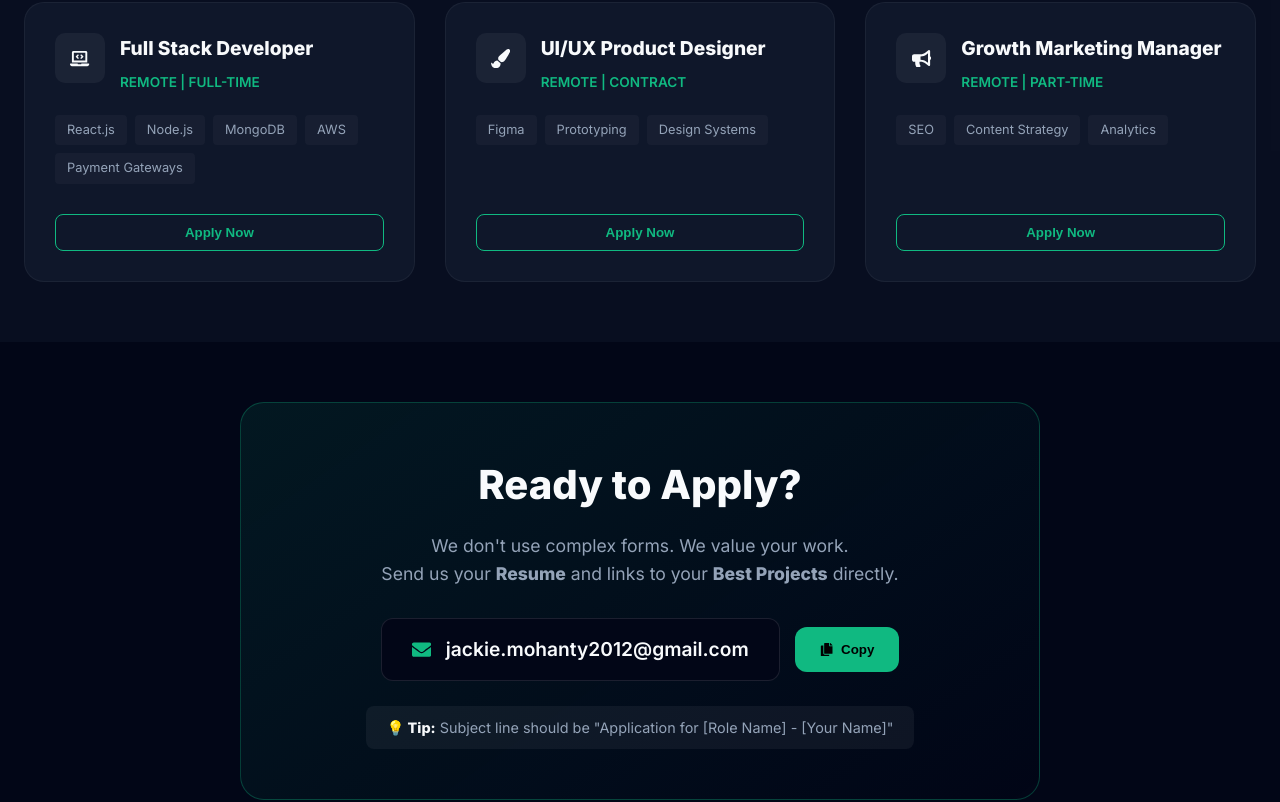
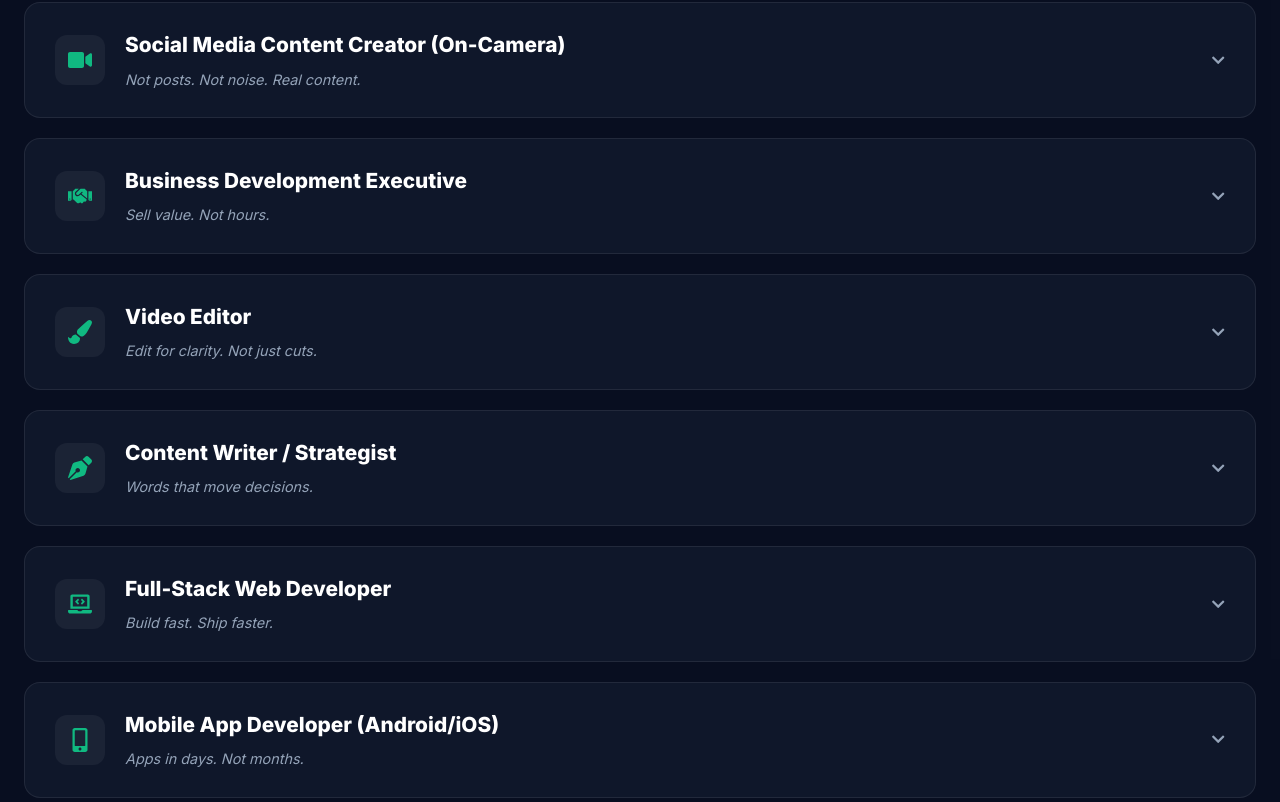
Before and after one commit to babludangi6266/CronoVerse, a React (Vite) app: page /careers in a window 1280 px wide. Shown: the part 1120-1922 px from the top of the page. Built offline with nearby package versions, Linux system fonts and the light colour scheme.

Commit message:
email updates and changes in career page about hiring

```diff
--- a/src/components/sections/About.jsx
+++ b/src/components/sections/About.jsx
@@ -25,7 +25,7 @@ const About = () => {
     },
     {
       id: 2, name: "Bablu Dangi", role: "Co-Founder",
-      image: "https://media.licdn.com/dms/image/v2/D5603AQHMIEo9mFohIA/profile-displayphoto-scale_400_400/B56ZoJu3TlKIAg-/0/1761099872653?e=1768435200&v=beta&t=oLFkQMYQcVx1J0IYoo7eVRjU5KFVARtklbyOhcMEjzA",
+      image: "/images/bablu.jpg",
       linkedin: "https://www.linkedin.com/in/bablu-dangi-ba8a01259/"
     }
   ];
--- a/src/components/sections/Contact.jsx
+++ b/src/components/sections/Contact.jsx
@@ -47,6 +47,8 @@ const Contact = () => {
                 <div>
                   <h4>Email Us</h4>
                   <p>{COMPANY_INFO.email}</p>
+                  <p>or</p>
+                  <p>jackie@lexatechnologies.com</p>
                 </div>
               </div>
 
--- a/src/pages/Careers.jsx
+++ b/src/pages/Careers.jsx
@@ -1,14 +1,16 @@
 import React, { useState } from 'react';
-import { motion } from 'framer-motion';
+import { motion, AnimatePresence } from 'framer-motion';
 import {
   FaRocket, FaClock, FaGlobeAmericas, FaLaptopCode,
-  FaPaintBrush, FaBullhorn, FaCopy, FaCheckCircle, FaEnvelope
+  FaPaintBrush, FaBullhorn, FaVideo, FaHandshake, FaPenNib,
+  FaMobileAlt, FaCheckCircle, FaEnvelope, FaCopy, FaArrowRight, FaChevronDown
 } from 'react-icons/fa';
-import { COMPANY_INFO } from '../utils/constants'; // Ensure this path is correct
+import { COMPANY_INFO } from '../utils/constants';
 import '../styles/careers.css';
 
 const Careers = () => {
   const [copied, setCopied] = useState(false);
+  const [activeRole, setActiveRole] = useState(null);
 
   const handleCopyEmail = () => {
     navigator.clipboard.writeText(COMPANY_INFO.email);
@@ -16,30 +18,66 @@ const Careers = () => {
     setTimeout(() => setCopied(false), 2000);
   };
 
-  const benefits = [
+  const culturePoints = [
     { icon: <FaClock />, title: "The 6-4 System", desc: "6 Hours/Day. 4 Days/Week. We value output, not hours." },
-    { icon: <FaGlobeAmericas />, title: "Remote First", desc: "Work from anywhere. Your desk, a cafe, or the beach." },
-    { icon: <FaRocket />, title: "Rapid Growth", desc: "No corporate ladders. Just pure skill-based progression." },
+    { icon: <FaGlobeAmericas />, title: "Remote First", desc: "Work from anywhere. No clock-ins. No micromanagement." },
+    { icon: <FaRocket />, title: "Performance Pay", desc: "No fixed caps. Revenue share & project-based payouts." },
   ];
 
-  const jobs = [
+  const roles = [
     {
-      title: "Full Stack Developer",
-      type: "Remote | Full-Time",
-      icon: <FaLaptopCode />,
-      tags: ["React.js", "Node.js", "MongoDB", "AWS", "Payment Gateways"]
+      id: 1,
+      title: "Social Media Content Creator (On-Camera)",
+      icon: <FaVideo />,
+      tagline: "Not posts. Not noise. Real content.",
+      whatYouDo: ["Create short-form & long-form content", "Translate tech ideas into clarity", "Build brand voice across platforms"],
+      compensation: "Performance-based payouts + Growth incentives",
+      assessment: "Create 2 LinkedIn posts explaining why fast software delivery matters for businesses."
     },
     {
-      title: "UI/UX Product Designer",
-      type: "Remote | Contract",
-      icon: <FaPaintBrush />,
-      tags: ["Figma", "Prototyping", "Design Systems"]
+      id: 2,
+      title: "Business Development Executive",
+      icon: <FaHandshake />,
+      tagline: "Sell value. Not hours.",
+      whatYouDo: ["Identify & close high-quality clients", "Sell outcomes, not features", "Build long-term relationships"],
+      compensation: "Deal-based revenue share + No cap commissions",
+      assessment: "Draft a simple outreach message to a startup founder explaining LEXA’s value in under 150 words."
     },
     {
-      title: "Growth Marketing Manager",
-      type: "Remote | Part-Time",
-      icon: <FaBullhorn />,
-      tags: ["SEO", "Content Strategy", "Analytics"]
+      id: 3,
+      title: "Video Editor",
+      icon: <FaPaintBrush />,
+      tagline: "Edit for clarity. Not just cuts.",
+      whatYouDo: ["Edit short-form & long-form videos", "Craft storytelling through motion", "Maintain brand visual consistency"],
+      compensation: "Project-based payouts + Long-term alignment",
+      assessment: "Edit a 30–60 sec video explaining a tech concept (sample provided or self-shot)."
+    },
+    {
+      id: 4,
+      title: "Content Writer / Strategist",
+      icon: <FaPenNib />,
+      tagline: "Words that move decisions.",
+      whatYouDo: ["Write strategic content (LinkedIn, blogs)", "Build positioning & narratives", "Simplify complex tech ideas"],
+      compensation: "Performance-linked pay + Strategy incentives",
+      assessment: "Write a 300-word LinkedIn article positioning LEXA as a delivery-first tech company."
+    },
+    {
+      id: 5,
+      title: "Full-Stack Web Developer",
+      icon: <FaLaptopCode />,
+      tagline: "Build fast. Ship faster.",
+      whatYouDo: ["Build production-ready web apps", "Optimize for speed & scalability", "Own features end-to-end"],
+      compensation: "Project-based payouts + Performance incentives",
+      assessment: "Build a simple feature/module (spec provided) with clean logic and documentation."
+    },
+    {
+      id: 6,
+      title: "Mobile App Developer (Android/iOS)",
+      icon: <FaMobileAlt />,
+      tagline: "Apps in days. Not months.",
+      whatYouDo: ["Build Android / iOS apps", "Ship MVPs & scalable products", "Focus on performance & UX"],
+      compensation: "Project-based earnings + Growth-aligned payouts",
+      assessment: "Build a small functional screen or flow (Android/iOS) based on a real use case."
     }
   ];
 
@@ -61,18 +99,19 @@ const Careers = () => {
               <span className="text-gradient-green">Join the Revolution.</span>
             </h1>
             <p className="hero-sub">
-              We are replacing the outdated 9-to-5 with a culture built on freedom,
-              responsibility, and meaningful contribution.
+              This is a new SaaS startup experience. No interviews. No resume judgments.
+              Only skill & contribution. If you believe work should adapt to human energy,
+              LEXA is for you.
             </p>
           </motion.div>
         </div>
       </section>
 
-      {/* --- CULTURE / BENEFITS --- */}
+      {/* --- CULTURE / MODEL --- */}
       <section className="culture-section">
         <div className="container">
           <div className="benefits-grid">
-            {benefits.map((item, index) => (
+            {culturePoints.map((item, index) => (
               <motion.div
                 key={index}
                 className="benefit-card"
@@ -90,7 +129,7 @@ const Careers = () => {
         </div>
       </section>
 
-      {/* --- OPEN POSITIONS --- */}
+      {/* --- OPEN POSITIONS (ACCORDION STYLE) --- */}
       <section className="jobs-section">
         <div className="container">
           <div className="section-header-left">
@@ -98,41 +137,82 @@ const Careers = () => {
             <p>Find your place in the new era.</p>
           </div>
 
-          <div className="jobs-grid">
-            {jobs.map((job, index) => (
-              <div key={index} className="job-card">
-                <div className="job-header">
-                  <div className="job-icon-box">{job.icon}</div>
-                  <div>
-                    <h3>{job.title}</h3>
-                    <span className="job-type">{job.type}</span>
+          <div className="jobs-list">
+            {roles.map((role) => (
+              <div
+                key={role.id}
+                className={`job-row ${activeRole === role.id ? 'active' : ''}`}
+                onClick={() => setActiveRole(activeRole === role.id ? null : role.id)}
+              >
+                {/* Header Line */}
+                <div className="job-row-header">
+                  <div className="job-title-group">
+                    <div className="job-icon">{role.icon}</div>
+                    <div>
+                      <h3>{role.title}</h3>
+                      <span className="job-tagline">{role.tagline}</span>
+                    </div>
                   </div>
+                  <FaChevronDown className={`arrow-icon ${activeRole === role.id ? 'rotate' : ''}`} />
                 </div>
-                <div className="job-tags">
-                  {job.tags.map((tag, i) => <span key={i}>{tag}</span>)}
-                </div>
-                {/* Visual "Apply" Button that scrolls to contact */}
-                <button className="btn-apply-dummy" onClick={() => document.getElementById('apply-area').scrollIntoView({behavior: 'smooth'})}>
-                  Apply Now
-                </button>
+
+                {/* Expandable Content */}
+                <AnimatePresence>
+                  {activeRole === role.id && (
+                    <motion.div
+                      initial={{ height: 0, opacity: 0 }}
+                      animate={{ height: "auto", opacity: 1 }}
+                      exit={{ height: 0, opacity: 0 }}
+                      className="job-details"
+                    >
+                      <div className="details-grid">
+                        <div className="detail-col">
+                          <h4>What You'll Do</h4>
+                          <ul>
+                            {role.whatYouDo.map((item, i) => <li key={i}><FaCheckCircle className="check-icon"/> {item}</li>)}
+                          </ul>
+                        </div>
+                        <div className="detail-col">
+                          <h4>Compensation</h4>
+                          <p className="comp-text">{role.compensation}</p>
+
+                          <div className="assessment-box">
+                            <h4>Assessment Task (Replaces Interview)</h4>
+                            <p>{role.assessment}</p>
+                          </div>
+
+                          <button
+                            className="btn-apply-green"
+                            onClick={(e) => {
+                              e.stopPropagation();
+                              document.getElementById('apply-area').scrollIntoView({behavior: 'smooth'});
+                            }}
+                          >
+                            Apply for this Role <FaArrowRight />
+                          </button>
+                        </div>
+                      </div>
+                    </motion.div>
+                  )}
+                </AnimatePresence>
               </div>
             ))}
           </div>
         </div>
       </section>
 
-      {/* --- APPLICATION AREA (EMAIL) --- */}
+      {/* --- APPLICATION AREA --- */}
       <section id="apply-area" className="apply-section">
         <div className="container">
           <motion.div
             className="apply-box"
-            whileHover={{ scale: 1.02 }}
+            whileHover={{ scale: 1.01 }}
           >
             <div className="apply-content">
               <h2>Ready to Apply?</h2>
               <p>
                 We don't use complex forms. We value your work. <br/>
-                Send us your <strong>Resume</strong> and links to your <strong>Best Projects</strong> directly.
+                Send us your <strong>Resume</strong> (optional) and <strong>Assessment Task</strong> directly.
               </p>
 
               <div className="email-display-wrapper">
@@ -150,7 +230,7 @@ const Careers = () => {
               </div>
 
               <div className="tip-box">
-                <strong>💡 Tip:</strong> Subject line should be "Application for [Role Name] - [Your Name]"
+                <strong>💡 Subject Line Format:</strong> "Application for [Role Name] - [Your Name]"
               </div>
             </div>
           </motion.div>
--- a/src/styles/careers.css
+++ b/src/styles/careers.css
@@ -5,6 +5,7 @@
   --car-green: #10B981;     /* Growth Green */
   --car-white: #F8FAFC;
   --car-muted: #94A3B8;
+  --car-border: rgba(255,255,255,0.08);
 }
 
 .careers-page-wrapper {
@@ -14,7 +15,11 @@
   overflow-x: hidden;
 }
 
-
+.container {
+  max-width: 1200px;
+  margin: 0 auto;
+  padding: 0 24px;
+}
 
 /* --- HERO SECTION --- */
 .careers-hero {
@@ -68,7 +73,7 @@
 .hero-sub {
   font-size: 1.2rem;
   color: var(--car-muted);
-  max-width: 600px;
+  max-width: 700px;
   margin: 0 auto;
   line-height: 1.6;
 }
@@ -84,7 +89,7 @@
 
 .benefit-card {
   background: rgba(255,255,255,0.03);
-  border: 1px solid rgba(255,255,255,0.05);
+  border: 1px solid var(--car-border);
   padding: 30px;
   border-radius: 16px;
   text-align: center;
@@ -102,75 +107,109 @@
 .benefit-card h3 { font-size: 1.4rem; margin-bottom: 10px; }
 .benefit-card p { color: var(--car-muted); }
 
-/* --- JOBS GRID --- */
+/* --- JOBS SECTION (Accordion) --- */
 .jobs-section { padding: 80px 0; background: rgba(15, 23, 42, 0.5); }
 
 .section-header-left { margin-bottom: 50px; }
 .section-header-left h2 { font-size: 2.5rem; margin-bottom: 10px; font-weight: 800; }
 .section-header-left p { color: var(--car-muted); font-size: 1.1rem; }
 
-.jobs-grid {
-  display: grid;
-  grid-template-columns: repeat(auto-fit, minmax(350px, 1fr));
-  gap: 30px;
+.jobs-list {
+  display: flex;
+  flex-direction: column;
+  gap: 20px;
 }
 
-.job-card {
+.job-row {
   background: var(--car-card);
-  padding: 30px;
-  border-radius: 20px;
-  border: 1px solid rgba(255,255,255,0.05);
-  display: flex; flex-direction: column;
+  border: 1px solid var(--car-border);
+  border-radius: 16px;
+  overflow: hidden;
+  cursor: pointer;
   transition: 0.3s;
 }
 
-.job-card:hover { border-color: rgba(16, 185, 129, 0.3); box-shadow: 0 10px 30px rgba(0,0,0,0.3); }
+.job-row:hover { border-color: rgba(16, 185, 129, 0.3); }
+.job-row.active { border-color: var(--car-green); box-shadow: 0 0 20px rgba(16, 185, 129, 0.1); }
 
-.job-header { display: flex; gap: 15px; margin-bottom: 20px; }
+/* Row Header */
+.job-row-header {
+  padding: 25px 30px;
+  display: flex;
+  justify-content: space-between;
+  align-items: center;
+}
 
-.job-icon-box {
+.job-title-group { display: flex; align-items: center; gap: 20px; }
+
+.job-icon {
   width: 50px; height: 50px;
   background: rgba(255,255,255,0.05);
-  border-radius: 10px;
+  border-radius: 12px;
   display: flex; align-items: center; justify-content: center;
-  color: var(--car-white); font-size: 1.2rem;
+  color: var(--car-green); font-size: 1.5rem;
 }
 
-.job-header h3 { font-size: 1.2rem; margin: 0 0 5px; }
-.job-type { font-size: 0.85rem; color: var(--car-green); font-weight: 600; text-transform: uppercase; }
+.job-title-group h3 { font-size: 1.3rem; margin: 0 0 5px; color: white; }
+.job-tagline { font-size: 0.9rem; color: var(--car-muted); font-style: italic; }
 
-.job-tags { display: flex; flex-wrap: wrap; gap: 8px; margin-bottom: 30px; }
-.job-tags span {
-  background: rgba(255,255,255,0.03);
-  padding: 5px 12px;
-  border-radius: 4px;
-  font-size: 0.8rem;
-  color: var(--car-muted);
+.arrow-icon { color: var(--car-muted); transition: 0.3s; }
+.arrow-icon.rotate { transform: rotate(180deg); color: var(--car-green); }
+
+/* Details Area */
+.job-details {
+  background: rgba(2, 6, 23, 0.3);
+  border-top: 1px solid var(--car-border);
 }
 
-.btn-apply-dummy {
-  margin-top: auto;
-  background: transparent;
-  border: 1px solid var(--car-green);
-  color: var(--car-green);
-  padding: 10px;
-  border-radius: 8px;
+.details-grid {
+  display: grid;
+  grid-template-columns: 1fr 1fr;
+  gap: 60px;
+  padding: 30px 40px 40px;
+}
+
+.detail-col h4 { font-size: 1.1rem; color: var(--car-green); margin-bottom: 20px; text-transform: uppercase; letter-spacing: 1px; }
+
+.detail-col ul { list-style: none; padding: 0; }
+.detail-col ul li { display: flex; align-items: flex-start; gap: 12px; margin-bottom: 12px; color: var(--car-white); }
+.check-icon { color: var(--car-green); margin-top: 4px; }
+
+.comp-text { font-size: 1.1rem; font-weight: 600; margin-bottom: 30px; color: white; }
+
+.assessment-box {
+  background: rgba(255,255,255,0.05);
+  padding: 20px;
+  border-radius: 12px;
+  border: 1px solid var(--car-border);
+  margin-bottom: 30px;
+}
+.assessment-box h4 { font-size: 0.9rem; color: var(--car-green); margin-bottom: 10px; }
+.assessment-box p { font-size: 0.95rem; color: var(--car-white); line-height: 1.5; margin: 0; }
+
+.btn-apply-green {
+  background: var(--car-green);
+  color: #000;
+  padding: 12px 24px;
+  border-radius: 50px;
+  font-weight: 700;
+  border: none;
   cursor: pointer;
-  font-weight: 600;
+  display: flex; align-items: center; gap: 10px;
   transition: 0.3s;
 }
-.btn-apply-dummy:hover { background: var(--car-green); color: black; }
+.btn-apply-green:hover { background: white; transform: translateX(5px); }
 
-/* --- APPLY SECTION (EMAIL) --- */
+/* --- APPLY SECTION --- */
 .apply-section { padding: 100px 0; }
 
 .apply-box {
   background: linear-gradient(145deg, rgba(16, 185, 129, 0.1), rgba(0,0,0,0));
   border: 1px solid rgba(16, 185, 129, 0.3);
-  padding: 50px;
+  padding: 60px;
   border-radius: 24px;
   text-align: center;
-  max-width: 800px;
+  max-width: 900px;
   margin: 0 auto;
 }
 
@@ -223,8 +262,14 @@
 .tip-box strong { color: var(--car-white); }
 
 /* --- RESPONSIVE --- */
-@media (max-width: 768px) {
+@media (max-width: 900px) {
   .careers-hero h1 { font-size: 2.5rem; }
+  .details-grid { grid-template-columns: 1fr; gap: 30px; padding: 20px; }
+  .job-row-header { flex-direction: column; align-items: flex-start; gap: 15px; }
+  .job-title-group { width: 100%; }
+  .arrow-icon { position: absolute; right: 20px; top: 30px; }
+  .job-row { position: relative; }
+
   .email-display-wrapper { flex-direction: column; }
   .email-box { width: 100%; justify-content: center; font-size: 1rem; }
   .copy-btn { width: 100%; justify-content: center; }
--- a/src/utils/constants.js
+++ b/src/utils/constants.js
@@ -3,7 +3,7 @@ import { FaLaptopCode, FaMobileAlt, FaCloud, FaPaintBrush, FaBrain, FaRocket } f
 export const COMPANY_INFO = {
   name: 'Lexa Technologies',
   tagline: 'Transforming Ideas into Digital Reality',
-  email: 'jackie.mohanty2012@gmail.com',
+  email: 'business@lexatechnologies.com',
   phone: '+91 96502 80857',
   address: 'Bhubneshwar, Odisha, India',
   whatsappLink: 'https://wa.me/+919650280857'
```
Also changed, not shown: public/images/bablu.jpg (added).
